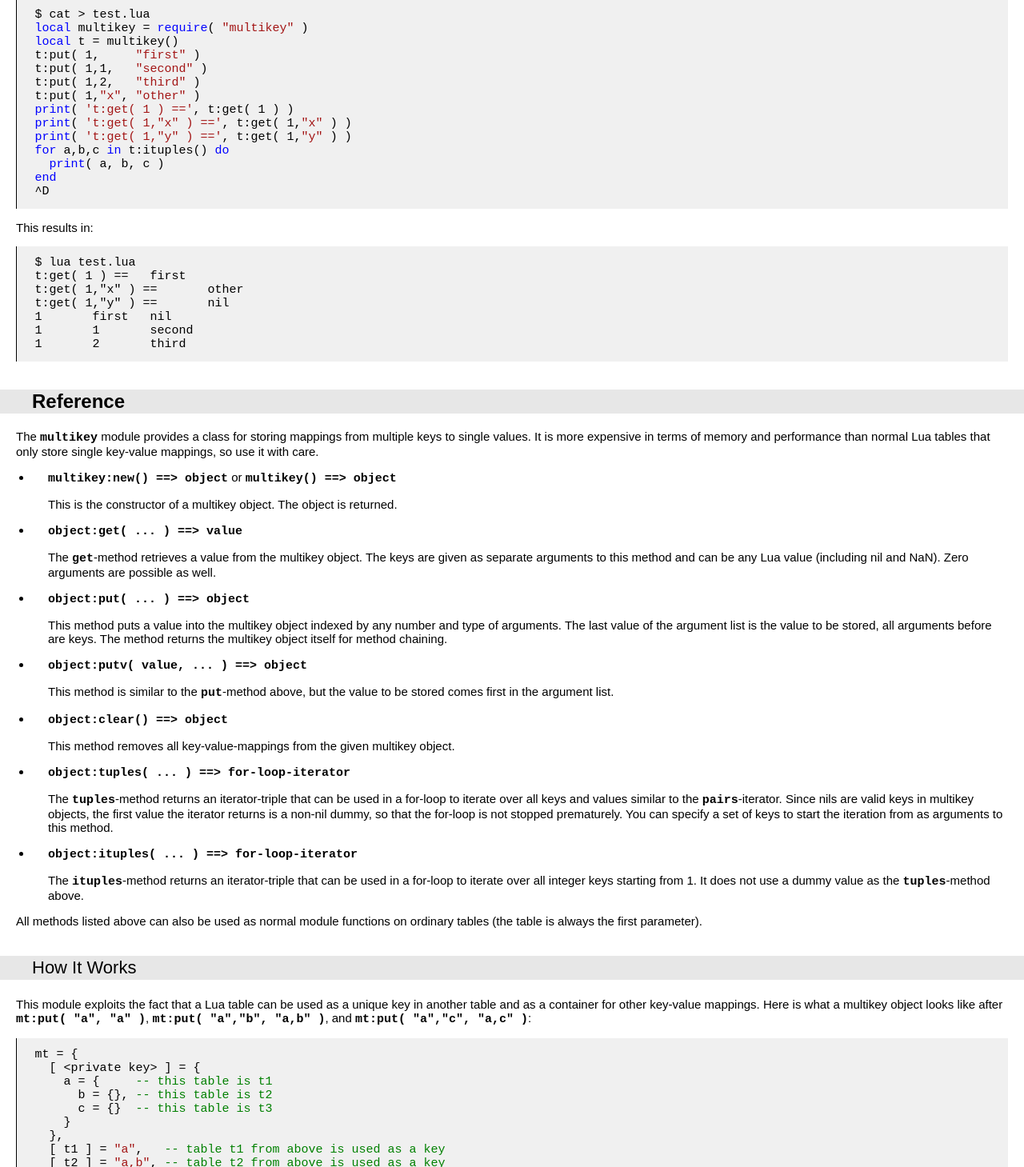
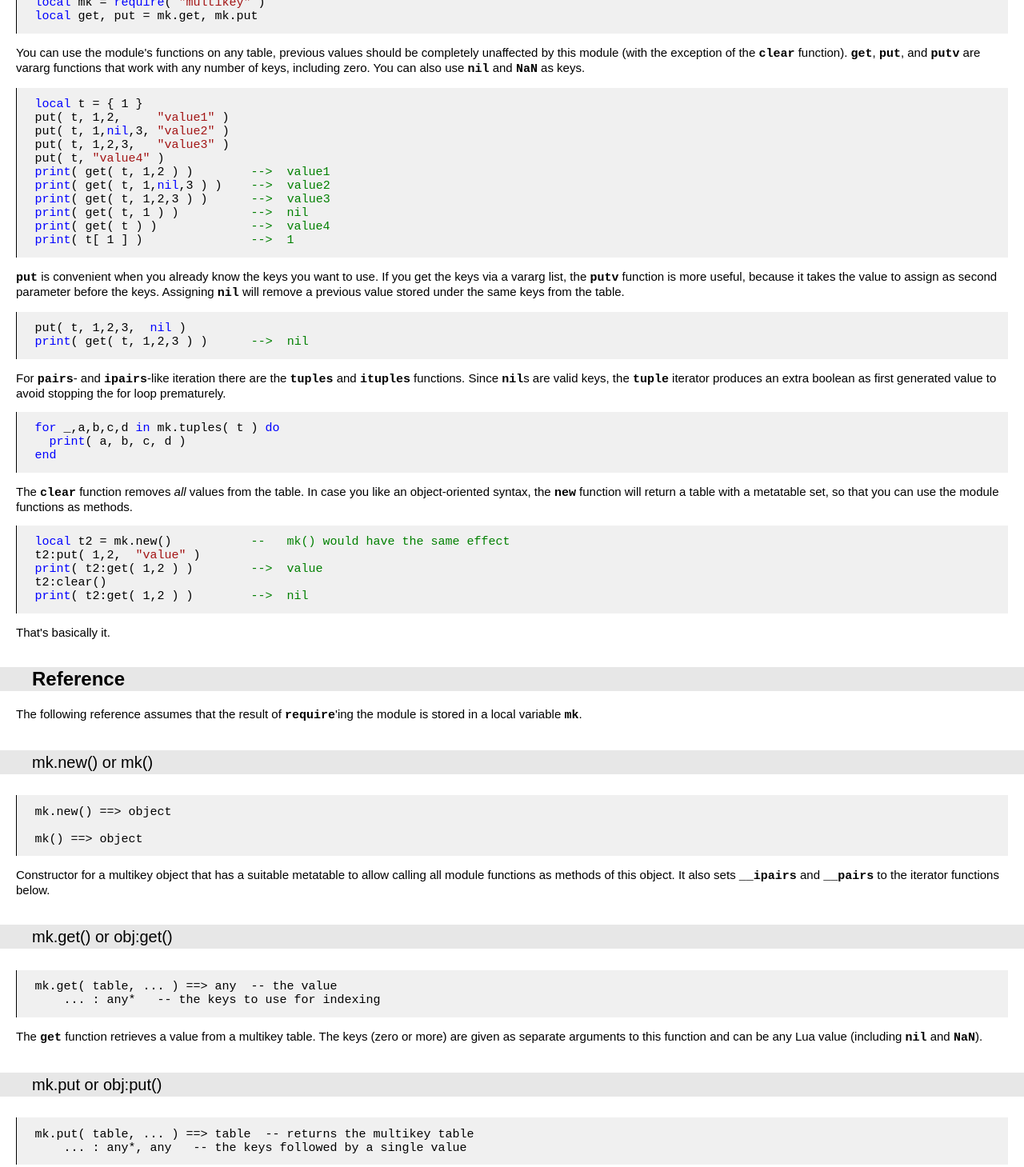
Before and after one commit to siffiejoe/lua-multikey, a plain HTML site: page index.html in a window 1280 px wide. Shown: the part 507-1966 px from the top of the page at 80% size. Drawn offline with Linux system fonts and the light colour scheme.

Commit message:
updated readme

```diff
--- a/index.html
+++ b/index.html
@@ -12,7 +12,7 @@
 
 <p><img src="multikey.png" alt="multikey Logo" /></p>
 
-<h1>multikey -- A Lua Table Indexed by Multiple Keys</h1><div class="toc"><a href="#Introduction" title="Introduction">Introduction</a> · <a href="#Basic_Usage" title="Basic Usage">Basic Usage</a> · <a href="#Reference" title="Reference">Reference</a> · <a href="#multikey.memoize" title="multikey.memoize">multikey.memoize</a> · <a href="#Download" title="Download">Download</a> · <a href="#Installation" title="Installation">Installation</a> · <a href="#Contact" title="Contact">Contact</a> · <a href="#License" title="License">License</a></div>
+<h1>multikey -- A Lua Table Indexed by Multiple Keys</h1><div class="toc"><a href="#Introduction" title="Introduction">Introduction</a> · <a href="#Getting_Started" title="Getting Started">Getting Started</a> · <a href="#Reference" title="Reference">Reference</a> · <a href="#multikey.memoize" title="multikey.memoize">multikey.memoize</a> · <a href="#Download" title="Download">Download</a> · <a href="#Installation" title="Installation">Installation</a> · <a href="#Contact" title="Contact">Contact</a> · <a href="#License" title="License">License</a></div>
 
 <h2><a name="Introduction" id="Introduction"></a>Introduction</h2>
 
@@ -20,100 +20,157 @@
 easy to wrap multiple values in an array to store it in the table,
 using multiple keys as indices is not as simple because every array
 used to group multiple keys would map to a different value.
-This small module provides a table class that can be indexed by
-multiple keys to store and retrieve a mapped value.</p>
+This small module provides functions to store/retrieve values indexed
+by a key-tuple in a table.</p>
 
 
-<h2><a name="Basic_Usage" id="Basic_Usage"></a>Basic Usage</h2>
+<h2><a name="Getting_Started" id="Getting_Started"></a>Getting Started</h2>
 
-<p>Load the module, create an object, and put/get values using the
-objects methods:</p>
+<p>Load the <code>multikey</code> module via <code>require</code> (you may want to assign
+a short variable name or add local aliases to the <code>put</code> and <code>get</code>
+functions).</p>
 
-<pre><code>$ cat &gt; test.lua
-local multikey = require( "multikey" )
-local t = multikey()
-t:put( 1,     "first" )
-t:put( 1,1,   "second" )
-t:put( 1,2,   "third" )
-t:put( 1,"x", "other" )
-print( 't:get( 1 ) ==', t:get( 1 ) )
-print( 't:get( 1,"x" ) ==', t:get( 1,"x" ) )
-print( 't:get( 1,"y" ) ==', t:get( 1,"y" ) )
-for a,b,c in t:ituples() do
-  print( a, b, c )
-end
-^D
+<pre><code>local mk = require( "multikey" )
+local get, put = mk.get, mk.put
 </code></pre>
 
-<p>This results in:</p>
+<p>You can use the module's functions on any table, previous values
+should be completely unaffected by this module (with the exception of
+the <code>clear</code> function). <code>get</code>, <code>put</code>, and <code>putv</code> are vararg functions
+that work with any number of keys, including zero. You can also use
+<code>nil</code> and <code>NaN</code> as keys.</p>
 
-<pre><code class="no-highlight">$ lua test.lua
-t:get( 1 ) ==   first
-t:get( 1,"x" ) ==       other
-t:get( 1,"y" ) ==       nil
-1       first   nil
-1       1       second
-1       2       third
+<pre><code>local t = { 1 }
+put( t, 1,2,     "value1" )
+put( t, 1,nil,3, "value2" )
+put( t, 1,2,3,   "value3" )
+put( t, "value4" )
+print( get( t, 1,2 ) )        --&gt;  value1
+print( get( t, 1,nil,3 ) )    --&gt;  value2
+print( get( t, 1,2,3 ) )      --&gt;  value3
+print( get( t, 1 ) )          --&gt;  nil
+print( get( t ) )             --&gt;  value4
+print( t[ 1 ] )               --&gt;  1
 </code></pre>
+
+<p><code>put</code> is convenient when you already know the keys you want to use. If
+you get the keys via a vararg list, the <code>putv</code> function is more
+useful, because it takes the value to assign as second parameter
+before the keys. Assigning <code>nil</code> will remove a previous value stored
+under the same keys from the table.</p>
+
+<pre><code>put( t, 1,2,3,  nil )
+print( get( t, 1,2,3 ) )      --&gt;  nil
+</code></pre>
+
+<p>For <code>pairs</code>- and <code>ipairs</code>-like iteration there are the <code>tuples</code> and
+<code>ituples</code> functions. Since <code>nil</code>s are valid keys, the <code>tuple</code> iterator
+produces an extra boolean as first generated value to avoid stopping
+the for loop prematurely.</p>
+
+<pre><code>for _,a,b,c,d in mk.tuples( t ) do
+  print( a, b, c, d )
+end
+</code></pre>
+
+<p>The <code>clear</code> function removes <em>all</em> values from the table.
+In case you like an object-oriented syntax, the <code>new</code> function will
+return a table with a metatable set, so that you can use the module
+functions as methods.</p>
+
+<pre><code>local t2 = mk.new()           --   mk() would have the same effect
+t2:put( 1,2,  "value" )
+print( t2:get( 1,2 ) )        --&gt;  value
+t2:clear()
+print( t2:get( 1,2 ) )        --&gt;  nil
+</code></pre>
+
+<p>That's basically it.</p>
 
 
 <h2><a name="Reference" id="Reference"></a>Reference</h2>
 
-<p>The <code>multikey</code> module provides a class for storing mappings from
-multiple keys to single values. It is more expensive in terms of
-memory and performance than normal Lua tables that only store single
-key-value mappings, so use it with care.</p>
+<p>The following reference assumes that the result of <code>require</code>'ing the
+module is stored in a local variable <code>mk</code>.</p>
 
-<ul>
-    <li><p><code>multikey:new() ==&gt; object</code> or <code>multikey() ==&gt; object</code></p>
+<h4>mk.new() or mk()</h4>
 
-    <p>This is the constructor of a multikey object. The object is
-    returned.</p></li>
-    <li><p><code>object:get( ... ) ==&gt; value</code></p>
+<pre><code class="no-highlight">mk.new() ==&gt; object
 
-    <p>The <code>get</code>-method retrieves a value from the multikey object. The
-    keys are given as separate arguments to this method and can be any
-    Lua value (including nil and NaN). Zero arguments are possible
-    as well.</p></li>
-    <li><p><code>object:put( ... ) ==&gt; object</code></p>
+mk() ==&gt; object
+</code></pre>
 
-    <p>This method puts a value into the multikey object indexed by any
-    number and type of arguments. The last value of the argument list
-    is the value to be stored, all arguments before are keys. The
-    method returns the multikey object itself for method chaining.</p></li>
-    <li><p><code>object:putv( value, ... ) ==&gt; object</code></p>
+<p>Constructor for a multikey object that has a suitable metatable to
+allow calling all module functions as methods of this object. It also
+sets <code>__ipairs</code> and <code>__pairs</code> to the iterator functions below.</p>
 
-    <p>This method is similar to the <code>put</code>-method above, but the value to
-    be stored comes first in the argument list.</p></li>
-    <li><p><code>object:clear() ==&gt; object</code></p>
+<h4>mk.get() or obj:get()</h4>
 
-    <p>This method removes all key-value-mappings from the given multikey
-    object.</p></li>
-    <li><p><code>object:tuples( ... ) ==&gt; for-loop-iterator</code></p>
+<pre><code class="no-highlight">mk.get( table, ... ) ==&gt; any  -- the value
+    ... : any*   -- the keys to use for indexing
+</code></pre>
 
-    <p>The <code>tuples</code>-method returns an iterator-triple that can be used in
-    a for-loop to iterate over all keys and values similar to the
-    <code>pairs</code>-iterator. Since nils are valid keys in multikey objects,
-    the first value the iterator returns is a non-nil dummy, so that
-    the for-loop is not stopped prematurely. You can specify a set of
-    keys to start the iteration from as arguments to this method.</p></li>
-    <li><p><code>object:ituples( ... ) ==&gt; for-loop-iterator</code></p>
+<p>The <code>get</code> function retrieves a value from a multikey table. The keys
+(zero or more) are given as separate arguments to this function and
+can be any Lua value (including <code>nil</code> and <code>NaN</code>).</p>
 
-    <p>The <code>ituples</code>-method returns an iterator-triple that can be used
-    in a for-loop to iterate over all integer keys starting from 1. It
-    does not use a dummy value as the <code>tuples</code>-method above.</p></li>
-</ul>
+<h4>mk.put or obj:put()</h4>
 
-<p>All methods listed above can also be used as normal module functions
-on ordinary tables (the table is always the first parameter).</p>
+<pre><code class="no-highlight">mk.put( table, ... ) ==&gt; table  -- returns the multikey table
+    ... : any*, any   -- the keys followed by a single value
+</code></pre>
+
+<p>This function puts a value into the multikey table indexed by any
+number and type of keys. The last element of the vararg list is the
+value to be stored, all arguments before that are keys.</p>
+
+<h4>mk.putv() or obj:putv()</h4>
+
+<pre><code class="no-highlight">mk.putv( table, val, ... ) ==&gt; table  -- returns multikey table
+    val : any    -- the value to store
+    ... : any*   -- the keys to use for indexing
+</code></pre>
+
+<p>This function works similar to the <code>put</code> function above, but the value
+to be stored comes before the keys in the argument list. This is
+useful if you get the keys via a vararg list yourself.</p>
+
+<h4>mk.clear() or obj:clear()</h4>
+
+<pre><code class="no-highlight">mk.clear( table ) ==&gt; table  -- returns the empty multikey table
+</code></pre>
+
+<p>Sets any key/value in the given table to <code>nil</code>.</p>
+
+<h4>mk.tuples() or obj:tuples()</h4>
+
+<pre><code class="no-highlight">mk.tuples( table, ... ) ==&gt; function  -- for loop iterator
+    ... : any*   -- prefix keys where to start iteration from
+</code></pre>
+
+<p>The <code>tuples</code> function returns a for loop iterator that iterates over
+all keys and values similar to the <code>pairs</code> iterator. Since <code>nil</code>s are
+valid keys in multikey tables, the first value the iterator returns is
+a non-<code>nil</code> dummy value. You can specify a set of keys to start the
+iteration from as arguments to this function.</p>
+
+<h4>mk.ituples() or obj:ituples()</h4>
+
+<pre><code class="no-highlight">mk.ituples( table, ... ) ==&gt; function  -- for loop iterator
+    ... : any*   -- prefix keys where to start iteration from
+</code></pre>
+
+<p>The <code>ituples</code> function returns a for loop iterator that iterates over
+all integer keys starting from 1 (similar to <code>ipairs</code>). It does not
+use a dummy value as the <code>tuples</code> function above.</p>
 
 
 <h3>How It Works</h3>
 
 <p>This module exploits the fact that a Lua table can be used as a unique
 key in another table and as a container for other key-value mappings.
-Here is what a multikey object looks like after <code>mt:put( "a", "a" )</code>,
-<code>mt:put( "a","b", "a,b" )</code>, and <code>mt:put( "a","c", "a,c" )</code>:</p>
+Here is what a multikey object looks like after <code>t:put( "a", "a" )</code>,
+<code>t:put( "a","b", "a,b" )</code>, and <code>t:put( "a","c", "a,c" )</code>:</p>
 
 <pre><code>mt = {
   [ &lt;private key&gt; ] = {
```
